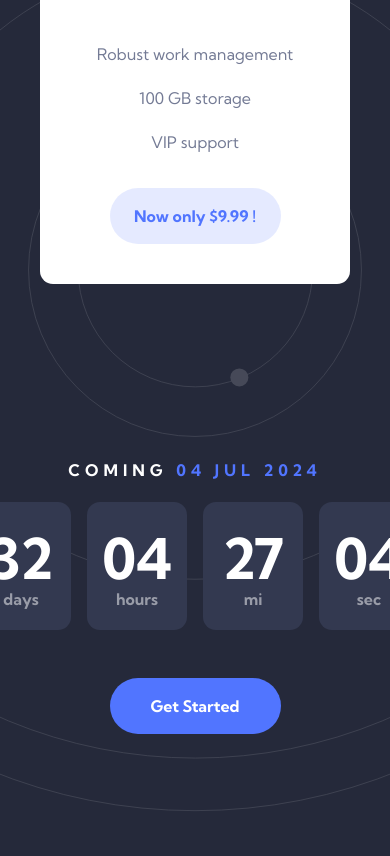
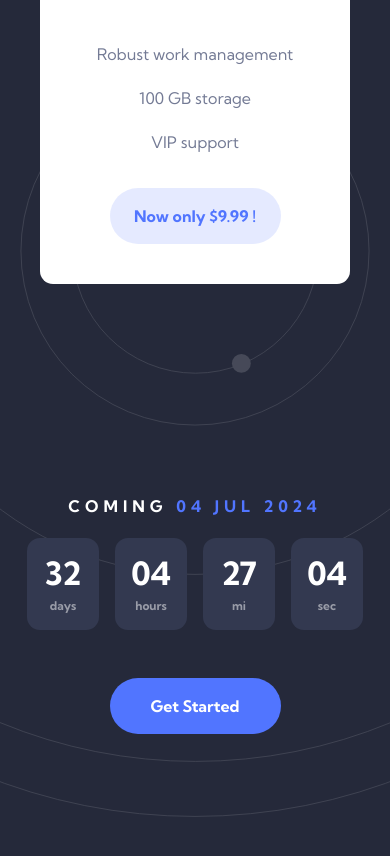
Before and after one commit to VillageR88/next-officelite-coming-soon-site, a Next.js app: page / in a window 390 px wide. Shown: the part 2495-3351 px from the top of the page. Built offline with nearby package versions, Linux system fonts and the light colour scheme.

Commit message:
Timer component layout
Signed-off-by: VillageR88 <villager88pl@gmail.com>

```diff
--- a/app/components/Timer.tsx
+++ b/app/components/Timer.tsx
@@ -24,16 +24,16 @@ export default function Timer({
             .toUpperCase()}
         </span>
       </span>
-      <div className="flex h-[128px] w-[448px] gap-[16px]">
+      <div className="flex gap-[16px] md:h-[128px] md:w-[448px]">
         {Object.keys(timerValue).map((key) => (
           <div
-            className={`flex h-[128px] w-[100px] flex-col items-center justify-center gap-[2px] rounded-[13px] ${backgroundColor} pt-[16px]`}
+            className={`flex h-[92px] w-[72px] flex-col items-center justify-center rounded-[13px] md:h-[128px] md:w-[100px] md:gap-[2px] ${backgroundColor} pt-[6px] md:pt-[16px]`}
             key={key}
           >
-            <span className={`text-[56px] font-bold leading-[48px] ${textColor2}`}>
+            <span className={`text-[32px] font-bold leading-[38px] md:text-[56px] md:leading-[48px] ${textColor2}`}>
               {timerValue[key as keyof typeof timerValue]}
             </span>
-            <span className={`text-[16px] font-bold leading-[28px] ${textColor3}`}>{key}</span>
+            <span className={`text-[12px] font-bold leading-[28px] md:text-[16px] ${textColor3}`}>{key}</span>
           </div>
         ))}
       </div>
--- a/app/home/Footer.tsx
+++ b/app/home/Footer.tsx
@@ -3,7 +3,7 @@ import ButtonGetStarted from '../components/ButtonGetStarted';
 
 export default function Footer() {
   return (
-    <footer className="relative -z-10 mt-[-800px] flex h-[1380px] w-full items-end justify-center bg-[#25293A] bg-[url('../public/assets/home/bg-pattern-footer.svg')] bg-[length:1530px] bg-[50%_-14%] bg-no-repeat px-10 md:mt-[-550px] md:h-[1086px] screenInBetween:mt-[-254px] screenInBetween:h-[603px] screenInBetween:bg-[length:2036px] screenInBetween:bg-[calc(50%-400px)_43%] screen1200:px-0">
+    <footer className="relative -z-10 mt-[-800px] flex h-[1380px] w-full items-end justify-center bg-[#25293A] bg-[url('../public/assets/home/bg-pattern-footer.svg')] bg-[length:1600px] bg-[50%_15%] bg-no-repeat px-10 md:mt-[-550px] md:h-[1086px] md:bg-[length:1530px] md:bg-[50%_-14%] screenInBetween:mt-[-254px] screenInBetween:h-[603px] screenInBetween:bg-[length:2036px] screenInBetween:bg-[calc(50%-400px)_43%] screen1200:px-0">
       <div className="z-10 mb-[130px] flex w-full max-w-[1110px] flex-col items-center justify-between gap-[48px] screenInBetween:mb-[91px] screenInBetween:flex-row">
         <Timer
           textColor1="text-[#FFFFFF]"
```
